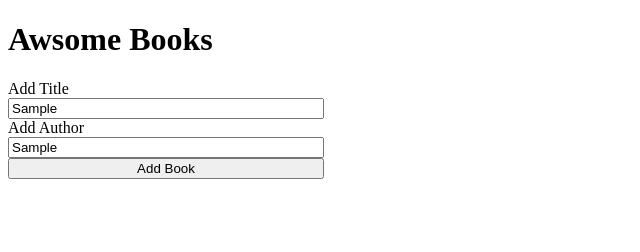
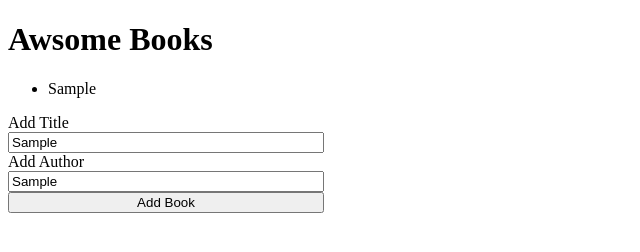
Before and after one commit to yigitm/books, a plain HTML site: page index.html in a window 1280 px wide. Both pictures are taken after typing "Sample", "Sample" into the empty fields and a click on the button "Add Book". Shown: the whole page, without its empty margins (0-640 px from the left). Drawn offline with Linux system fonts and the light colour scheme.

Commit message:
Add function-show

```diff
--- a/index.html
+++ b/index.html
@@ -10,6 +10,10 @@
   <body>
     <header><h1>Awsome Books</h1></header>
     <main>
+      <div>
+        <ul id="display-books"></ul>
+      </div>
+
       <form>
         <label for="title">Add Title</label>
         <input type="text" name="title" id="title" class="title-input" />
--- a/js/main.js
+++ b/js/main.js
@@ -2,21 +2,49 @@ const formButton = document.querySelectorAll('form');
 
 let books = [];
 
-const singleBook = {
-  title: '',
-  author: '',
-};
+class SingleBook {
+  constructor(title, author) {
+    this.title = title;
+    this.author = author;
+  }
+}
 
 function addBook() {
-  singleBook.title = document.getElementById('title').value;
-  singleBook.author = document.getElementById('author').value;
-  books.push(singleBook);
-  console.log(books);
+  titleValue = document.getElementById('title').value;
+  authorValue = document.getElementById('author').value;
+  book = new SingleBook(titleValue, authorValue);
+  books.push(book);
+  addLocal();
+  //console.log(books);
 }
 
+function addLocal() {
+  localStorage.setItem('books', JSON.stringify(books));
+}
+
+function getLocal() {
+  books = JSON.parse(localStorage.getItem('books'));
+}
+
+function remove() {}
+
+function show() {
+  getLocal();
+  const ul = document.getElementById('display-books');
+  books.forEach(element => {
+    const li = document.createElement('li');
+    ul.append(li);
+    li.innerText = element.title;
+    li.innerText = '<br />';
+    li.innerText = element.author;
+  });
+}
 addEventListener('submit', e => {
   e.preventDefault();
   if (e.currentTarget) {
     addBook();
   }
+  show();
 });
+
+window.addEventListener('DOMContentLoaded', event => {});
```
